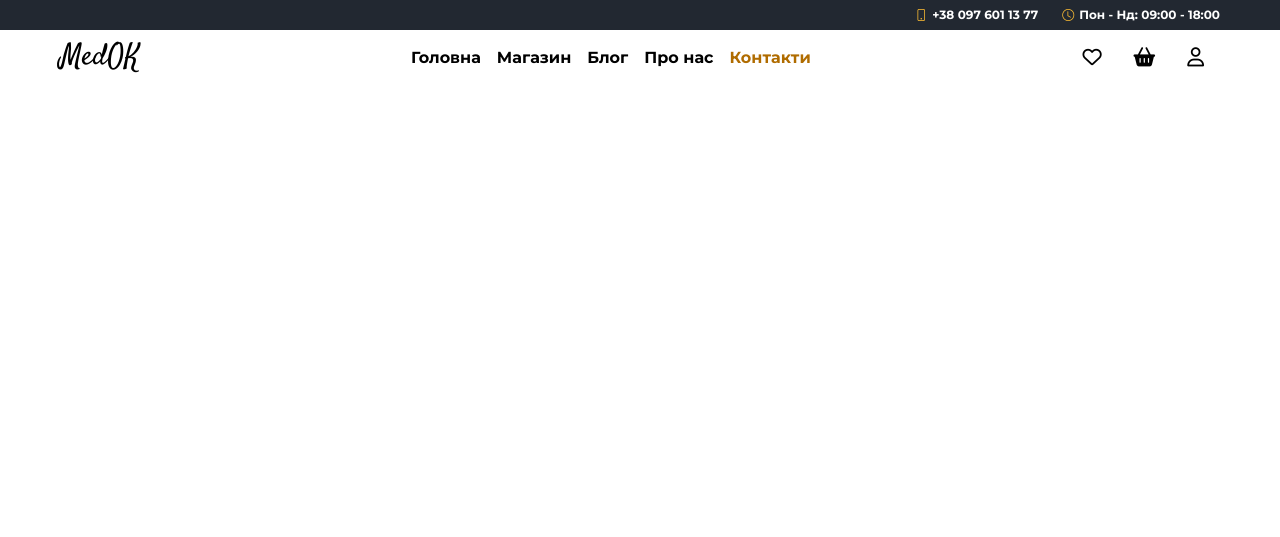
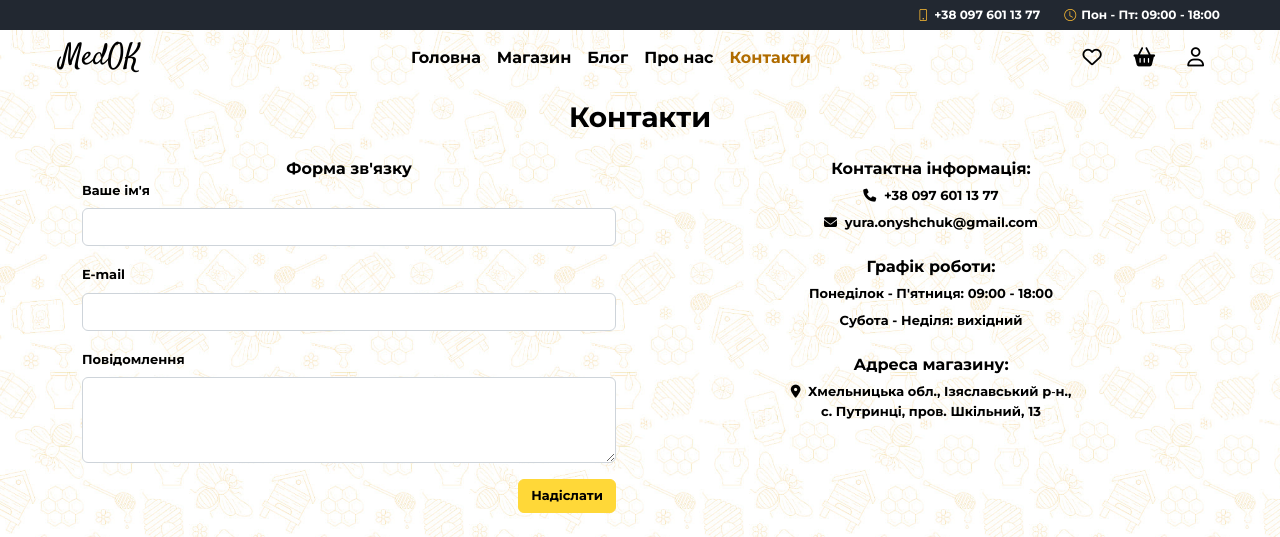
Before and after one commit to yurii-onyshchuk/HoneyShop, a Django app: page /contacts in a window 1280 px wide. Shown: the top 537 px of the page. Run offline with Django 4.2, Linux system fonts and the light colour scheme; some libraries are stand-ins or nearby versions; grey boxes are pictures that could not be loaded.

Commit message:
Prepared contacts page

```diff
--- a/HoneyShop/static/css/style.css
+++ b/HoneyShop/static/css/style.css
@@ -2,14 +2,31 @@
 # General
 --------------------------------------------------------------*/
 body {
+    background-image: url(../img/body_fon.jpg);
+    background-size: 280px;
     font-family: 'Montserrat', sans-serif;
     color: #000000;
+}
+
+.content-container {
+    padding-top: 85px;
 }
 
 a {
     color: #000000;
     font-style: normal;
     text-decoration: none;
+}
+
+a:hover {
+    color: #d78300;
+    transition: all 0.25s;
+}
+
+.btn-main {
+    font-size: small;
+    background-color: #ffd838;
+    border-color: #ffd838;
 }
 
 /*--------------------------------------------------------------
@@ -184,3 +201,11 @@ footer .footer_social a i:hover {
     border-top: 1px solid rgba(255, 255, 255, 0.1);
     font-size: 12px;
 }
+
+/*--------------------------------------------------------------
+# Contacts page
+--------------------------------------------------------------*/
+
+.contact-page-info .form-label {
+    font-size: small;
+}
--- a/main/templates/main/contact.html
+++ b/main/templates/main/contact.html
@@ -1,4 +1,73 @@
 {% extends 'base.html' %}
+{% load static %}
 
 {% block content %}
+    <div class="container content-container">
+        <div class="row contact-page-title justify-content-center mt-3">
+            <div class="col text-center">
+                <h3>Контакти</h3>
+            </div>
+        </div>
+        <div class="contact-page-info row gx-md-5">
+            <div class="col contact-info-col mt-3 text-center order-md-1">
+                <div class="contact mb-3">
+                    <h6>Контактна інформація:</h6>
+                    <ul class="footer_contact_box ps-0 mb-0">
+                        <li class="list-group-item">
+                            <a href="tel:+380976011377">
+                                <i class="fa fa-phone pe-1" aria-hidden="true"></i>
+                                <span>+38 097 601 13 77</span></a>
+                        </li>
+                        <li class="list-group-item">
+                            <a href="mailto:yura.onyshchuk@gmail.com">
+                                <i class="fa fa-envelope pe-1" aria-hidden="true"></i>
+                                <span>yura.onyshchuk@gmail.com</span></a>
+                        </li>
+                    </ul>
+                </div>
+                <div class="schedule mb-3">
+                    <h6>Графік роботи:</h6>
+                    <ul class="footer_contact_box ps-0 mb-0">
+                        <li class="list-group-item">Понеділок - П'ятниця: 09:00 - 18:00</li>
+                        <li class="list-group-item">Субота - Неділя: вихідний</li>
+                    </ul>
+                </div>
+                <div class="address mb-3">
+                    <h6>Адреса магазину:</h6>
+                    <ul class="footer_contact_box ps-0 mb-0">
+                        <li class="list-group-item">
+                            <a href="https://www.google.com/maps/place/50%C2%B009'08.3%22N+26%C2%B049'30.2%22E/@50.1350663,26.8039408,13.5z/data=!4m5!3m4!1s0x0:0x565865a7af96e204!8m2!3d50.1522906!4d26.8250575"
+                               target="_blank">
+                                <i class="fa fa-map-marker pe-1" aria-hidden="true"></i>
+                                <span>Хмельницька&nbsp;обл., Ізяславський&nbsp;р&#8209;н.,<br>с.&nbsp;Путринці, пров.&nbsp;Шкільний,&nbsp;13</span></a>
+                        </li>
+                    </ul>
+                </div>
+            </div>
+            <div class="col-md-6 contact-form-col mt-3 order-md-0">
+                <h6 class="text-center mb-0">Форма зв'язку</h6>
+                <div class="mb-3">
+                    <label for="name" class="form-label">Ваше ім'я</label>
+                    <input type='text' class="form-control" id="name">
+                </div>
+                <div class="mb-3">
+                    <label for="email" class="form-label">E-mail</label>
+                    <input type="email" class="form-control" id="email"
+                           placeholder="">
+                </div>
+                <div class="mb-3">
+                    <label for="message" class="form-label">Повідомлення</label>
+                    <textarea class="form-control" id="message" rows="3"></textarea>
+                </div>
+                <button class="btn btn-warning btn-main float-end" type="submit">Надіслати</button>
+            </div>
+        </div>
+        <div class="row address-map-col mt-4">
+            <div class="map">
+                <iframe src="https://www.google.com/maps/embed?pb=!1m14!1m8!1m3!1d40918.29926298169!2d26.8039408!3d50.1350663!3m2!1i1024!2i768!4f13.1!3m3!1m2!1s0x0%3A0x565865a7af96e204!2zNTDCsDA5JzA4LjMiTiAyNsKwNDknMzAuMiJF!5e0!3m2!1suk!2sua!4v1664220920451!5m2!1suk!2sua"
+                        width="100%" height="400" style="border:0;" allowfullscreen="" loading="lazy"
+                        referrerpolicy="no-referrer-when-downgrade"></iframe>
+            </div>
+        </div>
+    </div>
 {% endblock %}
--- a/templates/inc/_header.html
+++ b/templates/inc/_header.html
@@ -2,7 +2,7 @@
     <div id="topbar" class="topbar d-flex align-items-center fixed-top px-lg-5">
         <div class="topbar-info container-fluid d-flex align-items-center justify-content-center justify-content-lg-end">
             <i class="bi bi-phone d-flex align-items-center me-4"><a href="tel:+380976011377">+38 097 601 13 77</a></i>
-            <i class="bi bi-clock d-flex align-items-center"><span>Пон - Нд: 09:00 - 18:00</span></i>
+            <i class="bi bi-clock d-flex align-items-center"><span>Пон - Пт: 09:00 - 18:00</span></i>
         </div>
     </div>
     <nav id="navbar" class="navbar navbar-expand-lg navbar-transparent fixed-top px-lg-5">
```
Also changed, not shown: other parts of HoneyShop/static/css/style.css (+1 -1 lines), HoneyShop/static/img/body_fon.jpg (added).
